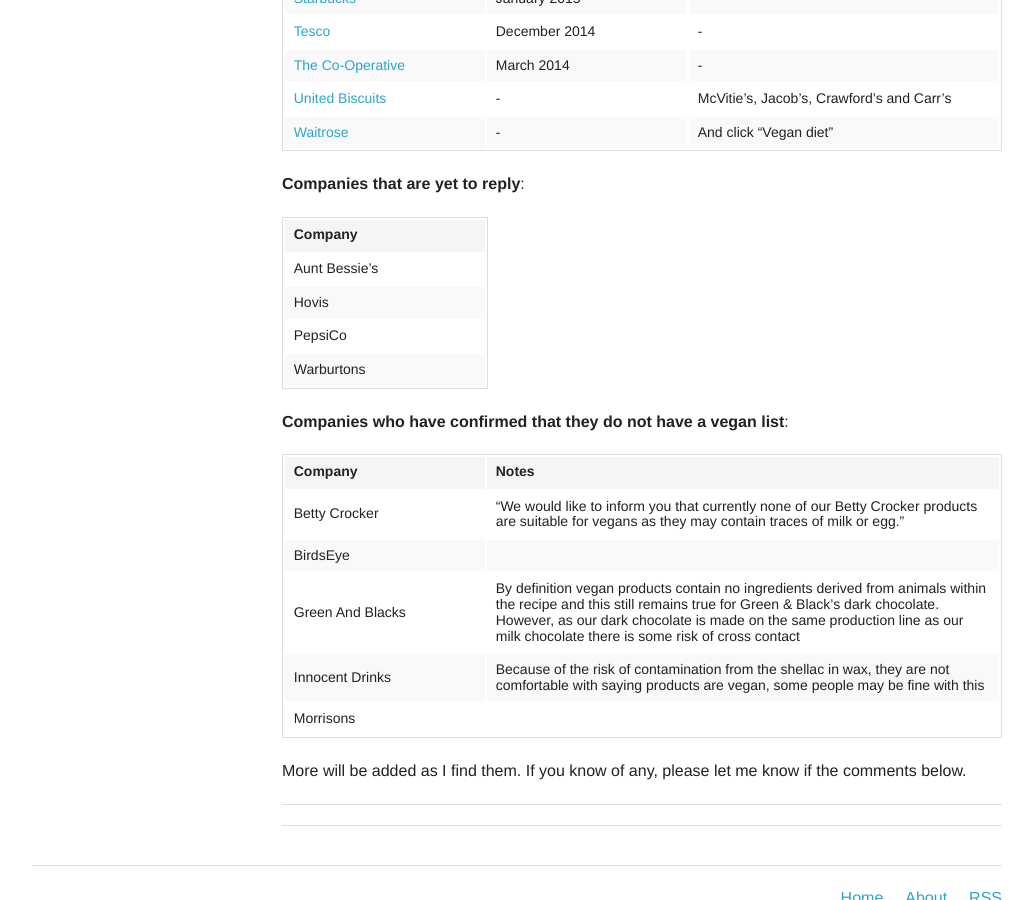
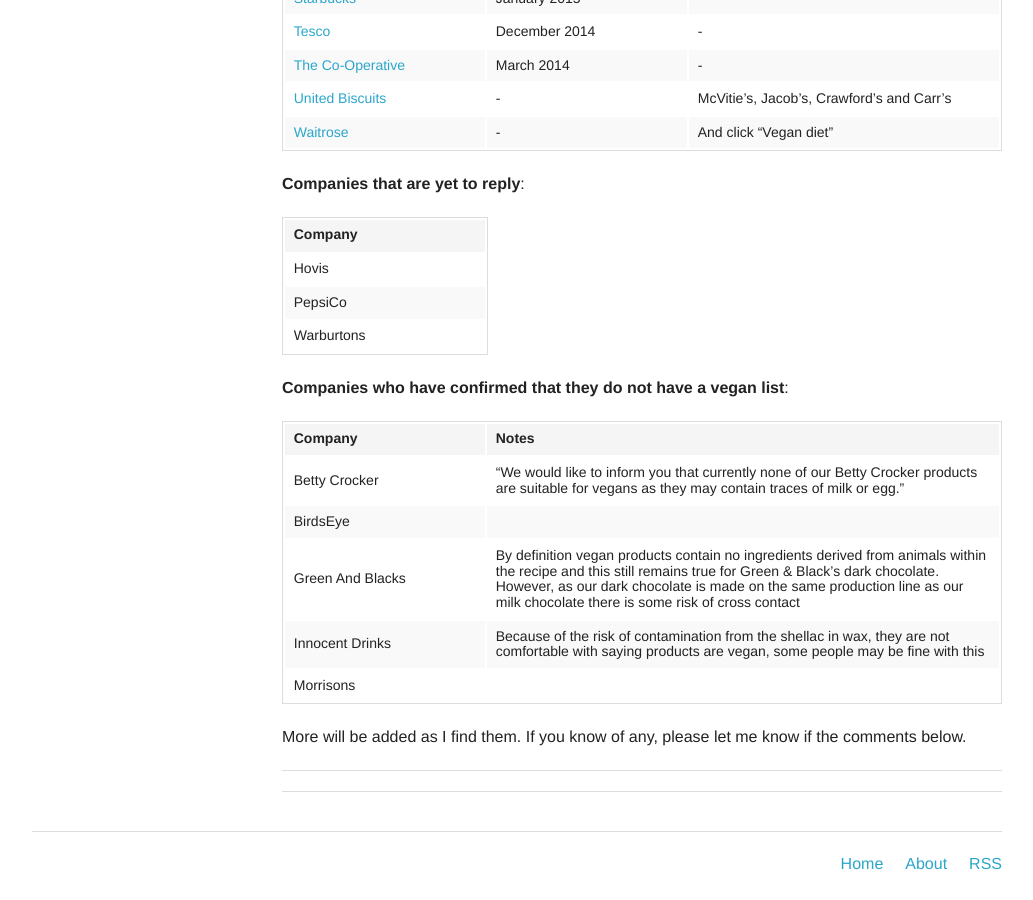
Before and after one commit to scottrobertson/scottrobertson.me, a Jekyll site: the page built from _posts/2015-01-22-uk-brands-vegan-lists.markdown, in a window 1280 px wide and 900 px high, scrolled down 883 px. Shown: the whole window, without its empty margins (123-1156 px from the left). Built offline with Jekyll 4.4.1, drawn with Linux system fonts in a browser that asks for light colours; nearby versions of some CDN libraries; Markdown is read by kramdown in place of the engine named in the settings; comment, search, counter and statistics services are not loaded.

Commit message:
Update 2015-01-22-uk-brands-vegan-lists.markdown

```diff
--- a/_posts/2015-01-22-uk-brands-vegan-lists.markdown
+++ b/_posts/2015-01-22-uk-brands-vegan-lists.markdown
@@ -37,7 +37,6 @@
 
 | Company |
 |---------|
-| Aunt Bessie's |
 | Hovis |
 | PepsiCo |
 | Warburtons |
```
